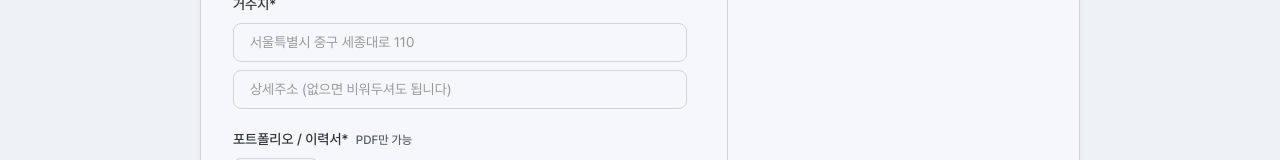
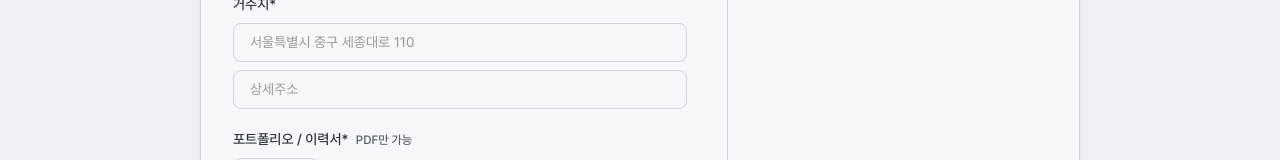
Before and after one commit to Bigtablet/bigtablet-homepage-web, a Next.js app: page /recruit/1/apply in a window 1280 px wide. Shown: the part 481-641 px from the top of the page. Built offline with nearby package versions, Linux system fonts and the light colour scheme; no server answers.

Commit message:
delete: address detail null

```diff
--- a/src/widgets/recruit/apply/form/sections/contact/index.tsx
+++ b/src/widgets/recruit/apply/form/sections/contact/index.tsx
@@ -124,7 +124,7 @@ export const ContactSection = ({ form, email }: Props) => {
                 />
                 <TextField
                     size="sm"
-                    placeholder="상세주소 (없으면 비워두셔도 됩니다)"
+                    placeholder="상세주소"
                     {...register("addressDetail")}
                 />
             </div>
```
